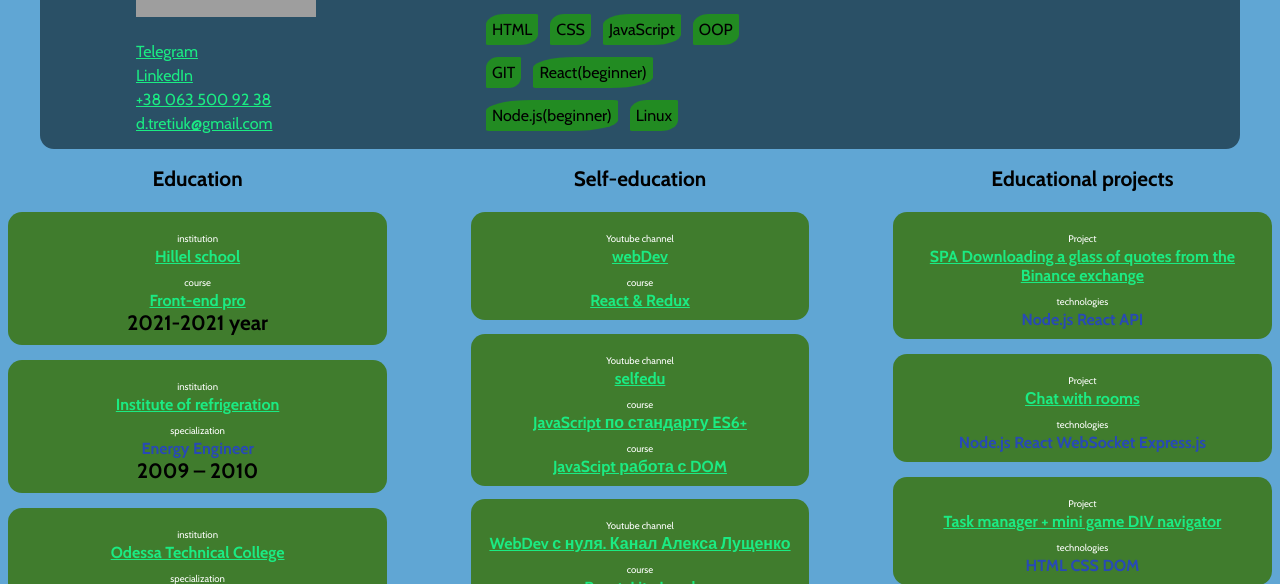
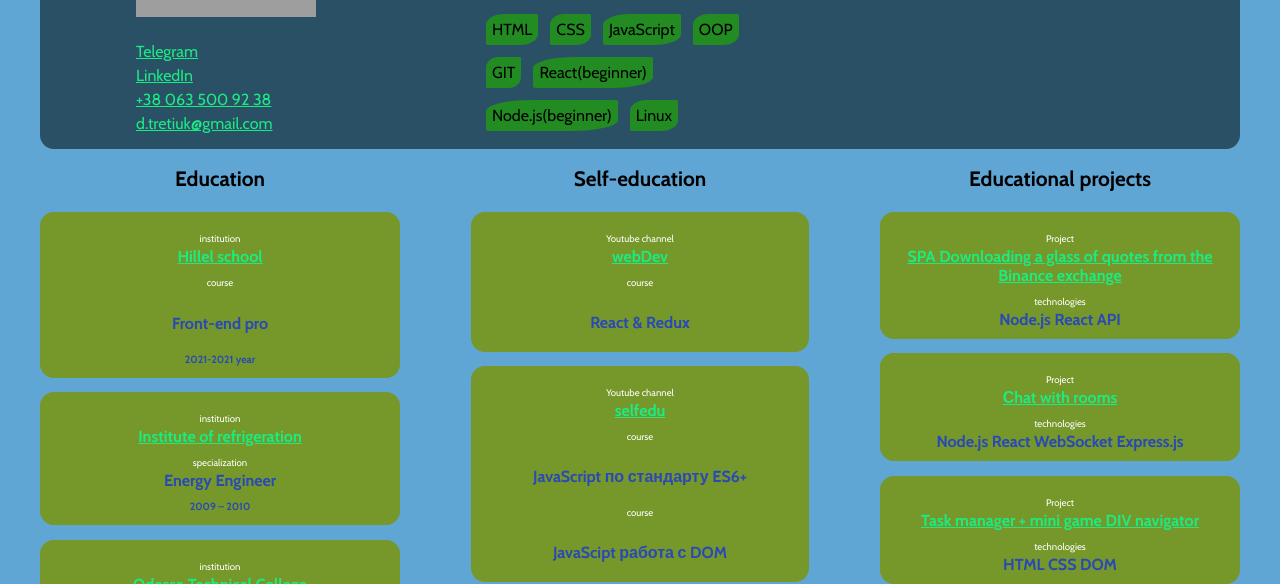
Before and after one commit to multicalor/resume, a plain HTML site: page index.html in a window 1280 px wide. Shown: the part 195-779 px from the top of the page. Drawn offline with nearby package versions, Linux system fonts and the light colour scheme; grey boxes are pictures that could not be loaded.

Commit message:
fix:css ver. 1.0

```diff
--- a/css/education.css
+++ b/css/education.css
@@ -11,11 +11,20 @@ label {
     font-weight: 400;
     color: rgb(255, 255, 255);
 }
+span {
+    font-size: 0.5em;
+}
 
+p {
+    margin-block-end: 0;
+    margin-block-start: 0 ;
+}
 .education-container{
     display: flex;
     justify-content: space-between;
     flex-wrap: wrap;
+    max-width: 1200px;
+    margin: auto auto;
 }
 
 .education {
@@ -33,9 +42,9 @@ label {
     margin: 4% 0% 0% 0%;
     padding: 10px 18px;
 
-
+    background-color:rgb(118, 151, 42);
     list-style-type: none;
-    background-color:rgb(64, 124, 45);
+    color: rgb(40, 73, 182);
     border-radius: 14px;
     text-align: center;
 
--- a/index.html
+++ b/index.html
@@ -80,7 +80,7 @@
           </div>
           <label>course</label>
           <div class="institution cours-name">
-            <a href="https://odessa.ithillel.ua/courses/front-end-pro-odessa"
+            <a class="course href="https://odessa.ithillel.ua/courses/front-end-pro-odessa"
               >Front-end pro</a
             >
           </div>
@@ -90,13 +90,13 @@
         <li class="course">
           <label for="">institution</label>
           <div class="institution">
-            <a href="https://ithillel.ua/"
+            <a  href="https://ithillel.ua/"
               >Institute of refrigeration</a
             >
           </div>
           <label for="">specialization</label>
           <div class="institution cours-name">
-            <span>Energy Engineer</span>
+            <p>Energy Engineer</p>
           </div>
 
           <span>2009 – 2010</span>
@@ -110,7 +110,7 @@
             </div>
             <label for="">specialization</label>
             <div class="institution cours-name">
-              <span>Operation of refrigerating machines and installations</span>
+              <p>Operation of refrigerating machines and installations</p>
             </div>
 
             <span>2004 – 2009</span>
@@ -128,7 +128,7 @@
             </div>
             <label>course</label>
             <div class="institution cours-name">
-              <a href="https://www.youtube.com/watch?v=2vujABNBFAY&list=PLNkWIWHIRwME_Gv2vlWAR6TfeSXylYfw4&ab_channel=webDevwebDev"
+              <a class="course href="https://www.youtube.com/watch?v=2vujABNBFAY&list=PLNkWIWHIRwME_Gv2vlWAR6TfeSXylYfw4&ab_channel=webDevwebDev"
                 >React & Redux</a
               >
             </div>
@@ -144,14 +144,14 @@
             </div>
             <label>course</label>
             <div class="institution cours-name">
-              <a href="https://www.youtube.com/watch?v=dcnCI_-Uq4E&list=PLA0M1Bcd0w8x9TltCzZDhw0SatK1d10yy&ab_channel=selfedu"
+              <a class="course href="https://www.youtube.com/watch?v=dcnCI_-Uq4E&list=PLA0M1Bcd0w8x9TltCzZDhw0SatK1d10yy&ab_channel=selfedu"
                 >JavaScript по стандарту ES6+</a
               ></div>
 
 
             <label>course</label>
             <div class="institution cours-name">
-              <a href="https://www.youtube.com/watch?v=UbUQqcy7e9s&list=PLA0M1Bcd0w8zri9wWiDFmOukXhguEYBBO&ab_channel=selfedu"
+              <a class="course href="https://www.youtube.com/watch?v=UbUQqcy7e9s&list=PLA0M1Bcd0w8zri9wWiDFmOukXhguEYBBO&ab_channel=selfedu"
                 >JavaScipt работа с DOM</a
               ></div>
 
@@ -166,7 +166,7 @@
               </div>
               <label>course</label>
               <div class="institution cours-name">
-                <a href="https://www.youtube.com/watch?v=DW_Q1nxX1Ao&list=PLM7wFzahDYnGxyTXJwrlHZ25izs7zdzY5&ab_channel=WebDev%D1%81%D0%BD%D1%83%D0%BB%D1%8F.%D0%9A%D0%B0%D0%BD%D0%B0%D0%BB%D0%90%D0%BB%D0%B5%D0%BA%D1%81%D0%B0%D0%9B%D1%83%D1%89%D0%B5%D0%BD%D0%BA%D0%BE"
+                <a class="course href="https://www.youtube.com/watch?v=DW_Q1nxX1Ao&list=PLM7wFzahDYnGxyTXJwrlHZ25izs7zdzY5&ab_channel=WebDev%D1%81%D0%BD%D1%83%D0%BB%D1%8F.%D0%9A%D0%B0%D0%BD%D0%B0%D0%BB%D0%90%D0%BB%D0%B5%D0%BA%D1%81%D0%B0%D0%9B%D1%83%D1%89%D0%B5%D0%BD%D0%BA%D0%BE"
                   >React. Lite Level</a
                 ></div>
 
@@ -186,7 +186,7 @@
             </div>
             <label for="">technologies</label>
             <div class="institution cours-name">
-              <span>Node.js React API</span>
+              <p>Node.js React API</p>
             </div>
 
           </li>
@@ -198,7 +198,7 @@
             </div>
             <label for="">technologies</label>
             <div class="institution cours-name">
-              <span>Node.js React WebSocket Express.js</span>
+              <p>Node.js React WebSocket Express.js</p>
             </div>
 
           </li>
@@ -210,7 +210,7 @@
             </div>
             <label for="">technologies</label>
             <div class="institution cours-name">
-              <span>HTML CSS DOM </span>
+              <p>HTML CSS DOM </p>
             </div>
 
           </li>
```
